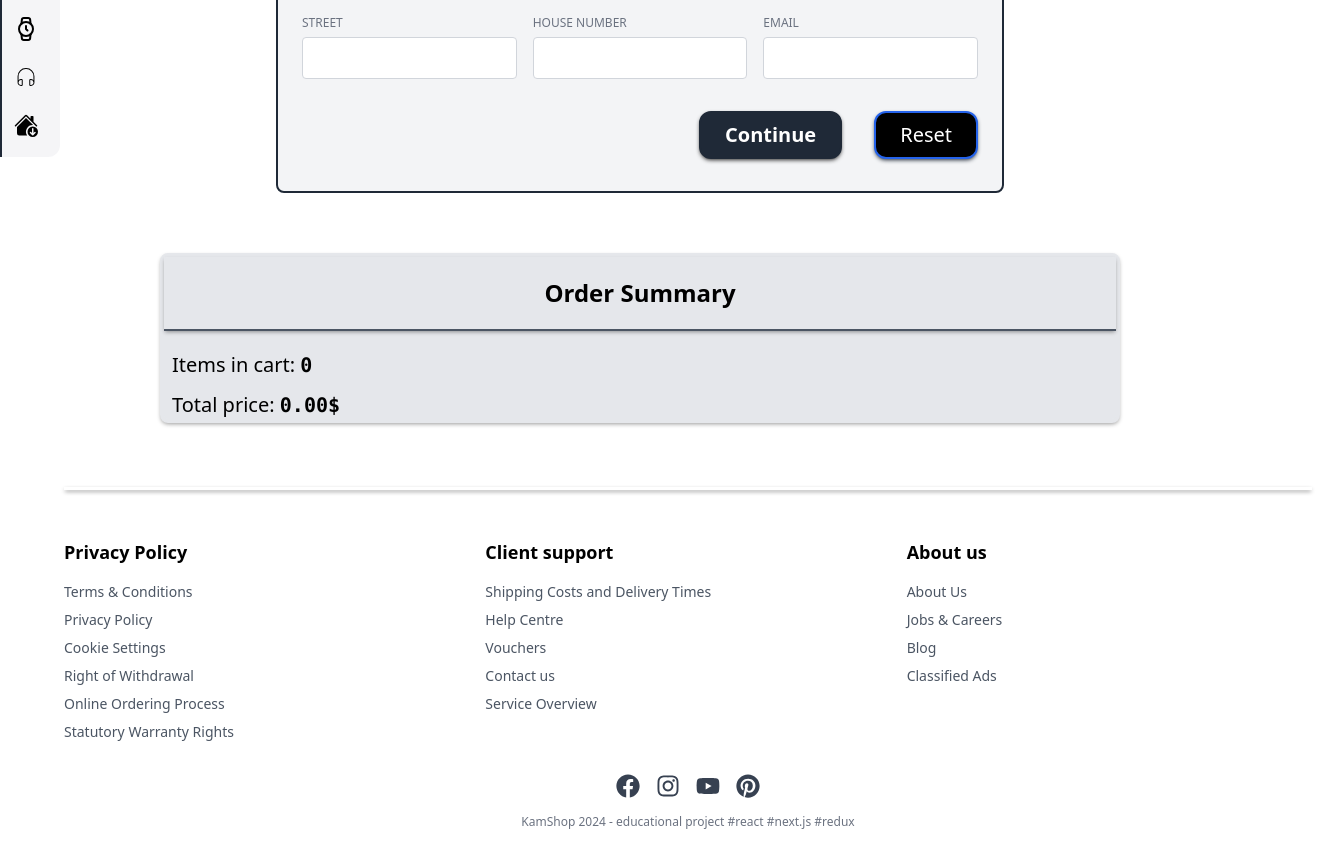
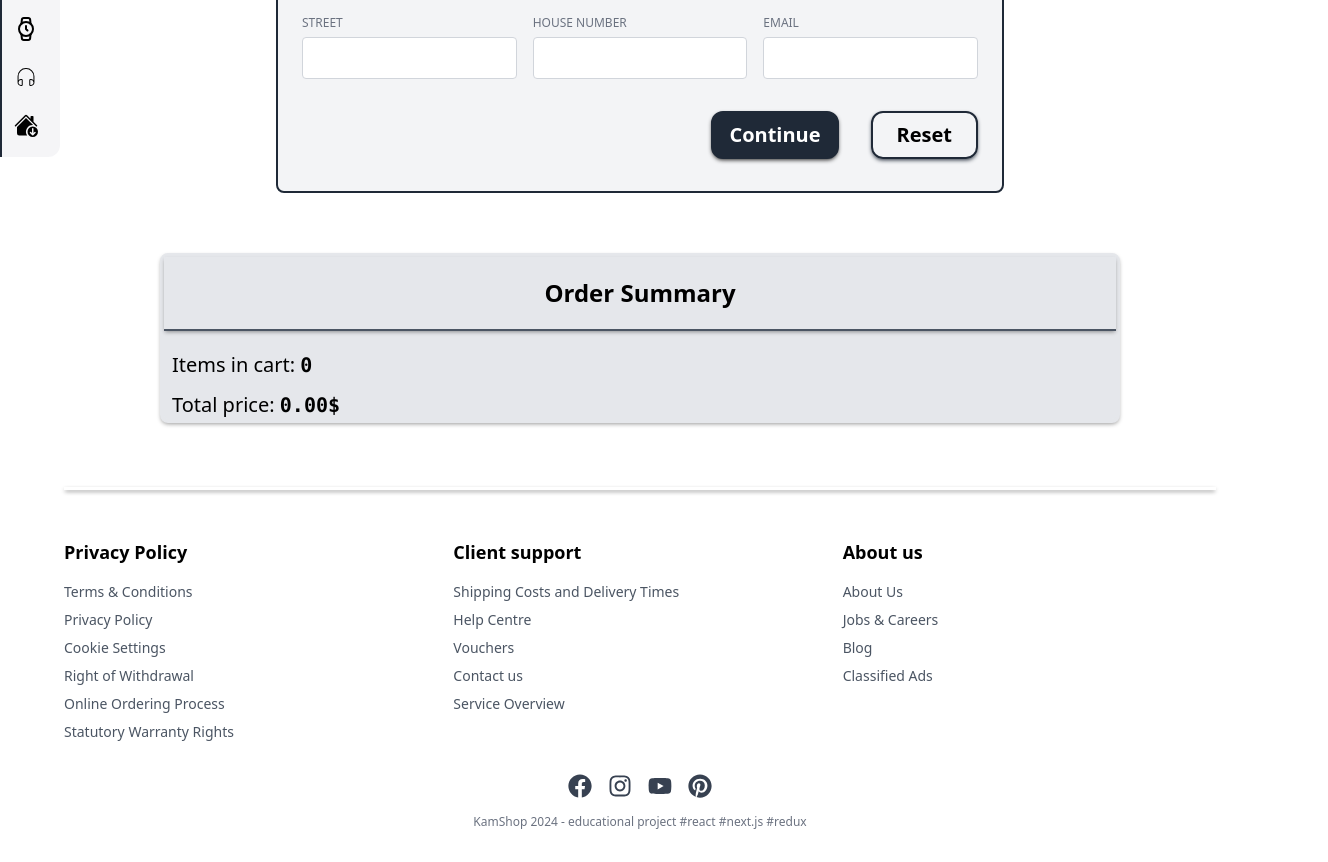
Before and after one commit to Kamildeeal/ecommerce-redux-app, a Next.js app: page /cart/order in a window 1280 px wide. Shown: the part 555-1417 px from the top of the page, 1328 px wide, since content can reach past the window. Built offline with nearby package versions, Linux system fonts and the light colour scheme; a web font is replaced by a local one.

Commit message:
fix display of buttons on small screen on orderPage

```diff
--- a/app/cart/order/page.tsx
+++ b/app/cart/order/page.tsx
@@ -1,17 +1,10 @@
 "use client";
 
 import React from "react";
-import { useAppSelector } from "@/lib/hookts";
-import { RootState } from "@/lib/store";
 import OrderResume from "@/components/cartPage/OrderResume";
-import { CartProduct } from "@/lib/types/types";
 import RecipientDetails from "@/components/cartPage/RecipientDetails";
 
 export default function OrderPage() {
-  const cartProducts = useAppSelector(
-    (state: RootState) => state.cartProducts
-  ) as CartProduct[];
-
   return (
     <div className="flex mx-auto flex-col ">
       <div className="px-2 sm:px-20 w-full min-w-[360px]">
--- a/components/footer/Footer.tsx
+++ b/components/footer/Footer.tsx
@@ -9,7 +9,7 @@ import {
 
 const Footer = () => {
   return (
-    <footer className="py-8 px-4 font-sans max-w-[1283px] w-full sm:mx-12">
+    <footer className="py-8 px-4 sm:px-16 xl:px-0 font-sans max-w-[1283px] w-full sm:mx-auto">
       <div className="border-t-1 shadow-bottom-only shadow-black h-[3px] mb-12"></div>
       <div className="max-w-7xl mx-auto">
         <div className="grid grid-cols-1 md:grid-cols-3 gap-4 mb-8">
--- a/components/orderPage/FormActions.tsx
+++ b/components/orderPage/FormActions.tsx
@@ -16,8 +16,8 @@ const FormActions = ({ isFormValid, handleReset }) => (
           className={`${
             isFormValid
               ? "bg-blue-600 border-2 border-gray-800"
-              : "mx-auto lg:my-2 px-4 py-2 text-xl border-2 max-w-max border-gray-800 font-bold text-white  rounded-lg shadow-sm cursor transition bg-gray-800 hover:text-gray-800 hover:bg-white cursor-not-allowed"
-          } text-white shadow-bottom-only shadow-neutral-800 rounded-xl py-2 px-6 mr-2 sm:mr-8`}
+              : "mx-auto lg:my-2 text-xl border-2 max-w-max border-gray-800 font-bold text-white  rounded-lg shadow-sm cursor transition bg-gray-800  hover:bg-blue-600 cursor-not-allowed"
+          } text-white shadow-bottom-only shadow-neutral-800 rounded-xl py-2 px-4 mr-2 sm:mr-8 duration-150`}
           disabled={!isFormValid}
         >
           Continue
@@ -26,7 +26,7 @@ const FormActions = ({ isFormValid, handleReset }) => (
     </Tooltip>
     <button
       type="button"
-      className="bg-black text-white shadow-bottom-only shadow-gray-800 rounded-xl hover:bg-gray-900 py-2 px-6 border-2 border-blue-600"
+      className=" bg-blend-darken text-black shadow-bottom-only font-semibold shadow-gray-800 rounded-xl hover:bg-gray-800 hover:text-white py-2 px-6 border-2 border-gray-800 duration-150"
       onClick={handleReset}
     >
       Reset
```
